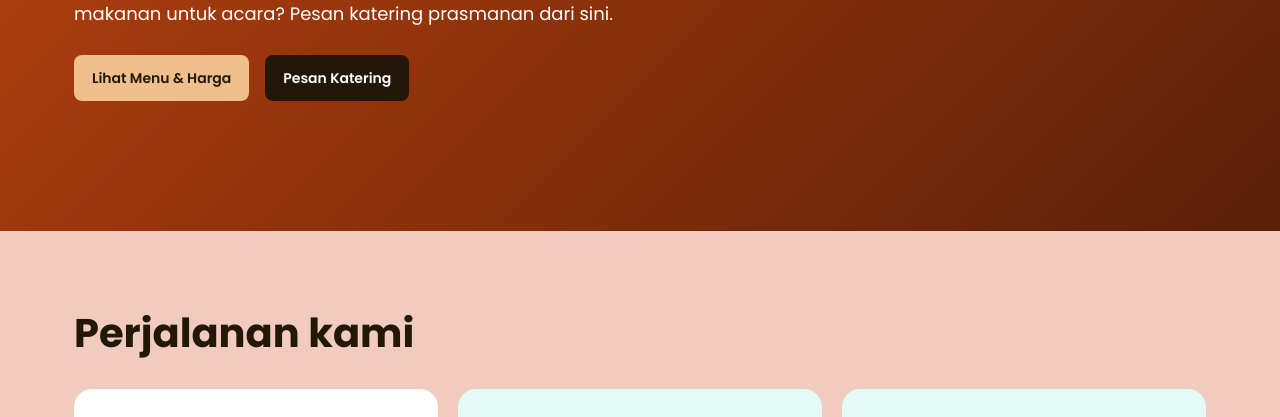
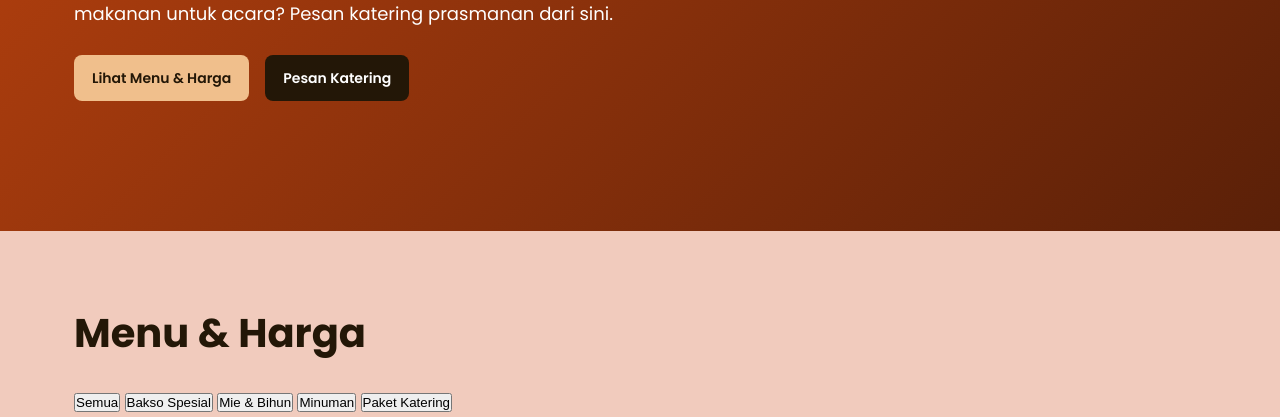
Before and after one commit to AhmadMuzaky24/Warung_Bakso_Atmo, a Laravel app: page / in a window 1280 px wide. Shown: the part 409-826 px from the top of the page. Run offline with Laravel 12, Linux system fonts and the light colour scheme; data comes from the database, SQL or seed files in the repository; style sheets or scripts are compiled from the project's sources.

Commit message:
feat: add home, menu detail, and about pages

```diff
--- a/resources/views/public/home.blade.php
+++ b/resources/views/public/home.blade.php
@@ -12,49 +12,72 @@
         <h1>Mie legendaris, dimasak segar setiap hari</h1>
         <p>Lihat menu, harga, dan lokasi dua cabang sebelum berangkat. Butuh makanan untuk acara? Pesan katering prasmanan dari sini.</p>
         <div class="hero__actions">
-            <a href="{{ url('/menu') }}" class="btn btn--light">Lihat Menu &amp; Harga</a>
+            <a href="#menu" class="btn btn--light">Lihat Menu &amp; Harga</a>
             {{-- TODO: route katering Sprint 4 --}}
             <a href="#" class="btn btn--dark">Pesan Katering</a>
         </div>
     </div>
 </section>
 
-{{-- PERJALANAN KAMI --}}
-<section class="section">
+{{-- MENU & HARGA --}}
+<section id="menu" class="section">
     <div class="container">
-        <h2 class="section__title">Perjalanan kami</h2>
+        <h2 class="section__title">Menu &amp; Harga</h2>
 
-        @php
+        @if ($categories->isEmpty())
+            <p>Menu belum tersedia.</p>
+        @else
+            <div class="filter-tabs" id="menu-filter">
+                <button type="button" class="filter-tab is-active" data-filter="all">Semua</button>
+                @foreach ($categories as $category)
+                    <button type="button" class="filter-tab" data-filter="{{ $category->id }}">
+                        {{ $category->name }}
+                    </button>
+                @endforeach
+            </div>
 
-            $journey = [
-                ['title' => '1979',    'text' => 'Berawal dari tahun 1979, Warung Pak Atmo hadir membawa cita rasa bakso yang menjadi bagian dari perjalanan kuliner selama puluhan tahun. Dari awal yang sederhana, Warung Pak Atmo terus melangkah untuk melayani pelanggan hingga saat ini.'],
-                ['title' => 'Cita Rasa dan Kualitas',  'text' => 'Kami berkomitmen untuk menyajikan cita rasa bakso yang lezat dan kualitas terbaik setiap hari.'],
-                ['title' => 'Lebih dari Sekadar Warung Bakso',  'text' => 'Kini, Warung Pak Atmo tidak hanya melayani pelanggan melalui dua cabang, tetapi juga menyediakan layanan katering untuk berbagai acara. Mulai dari kebutuhan keluarga hingga kegiatan bersama, kami siap menjadi bagian dari momen spesial Anda.'],
-            ];
-        @endphp
+            @foreach ($categories as $category)
+                <div class="menu-group" data-category="{{ $category->id }}">
+                    <h3 class="menu-group__title">{{ $category->name }}</h3>
+                    @if ($category->description)
+                        <p class="menu-group__desc">{{ $category->description }}</p>
+                    @endif
 
-        <div class="grid grid--3">
-            @foreach ($journey as $item)
-                <div class="journey-card {{ $loop->first ? 'journey-card--accent' : '' }}">
-                    <h3>{{ $item['title'] }}</h3>
-                    <p>{{ $item['text'] }}</p>
+                    <div class="grid grid--3 slider {{ $category->menus->count() > 3 ? 'slider--desktop' : '' }}">
+                        @foreach ($category->menus as $menu)
+                            <x-menu-card :menu="$menu" />
+                        @endforeach
+                    </div>
                 </div>
             @endforeach
+        @endif
+
+        <div style="margin-top: 28px">
+            <x-marketplace-buttons />
         </div>
     </div>
 </section>
 
-{{-- GALERI --}}
-<section class="section section--tight">
-    <div class="container">
-        <h2 class="section__title">Galeri</h2>
+@push('scripts')
+<script>
+    (function () {
+        var tabs = document.querySelectorAll('#menu-filter .filter-tab');
+        var groups = document.querySelectorAll('.menu-group');
 
-        <div class="grid grid--4">
-            {{-- TODO: ganti div ini dengan <img src="{{ asset('images/galeri/1.jpg') }}" alt="..."> --}}
-            @for ($i = 1; $i <= 4; $i++)
-                <div class="gallery-item"></div>
-            @endfor
-        </div>
-    </div>
-</section>
+        tabs.forEach(function (tab) {
+            tab.addEventListener('click', function () {
+                var f = tab.dataset.filter;
+                tabs.forEach(function (t) { t.classList.toggle('is-active', t === tab); });
+                groups.forEach(function (g) {
+                    g.hidden = !(f === 'all' || g.dataset.category === f);
+                });
+            });
+        });
+    })();
+</script>
+@endpush
+
+{{-- LOKASI --}}
+@include('public.partials.locations')
+
 @endsection
--- a/resources/views/public/locations.blade.php
+++ b/resources/views/public/partials/locations.blade.php
@@ -1,14 +1,9 @@
-@extends('layouts.public')
+<section id="lokasi" class="section">
+    <div class="container">
+        <h2 class="section__title">Lokasi</h2>
 
-@section('title', config('bakso_atmo.name') . ' - Lokasi')
-
-@section('content')
-<section class="section">
-    <div class="container">
-        <h1 class="section__title">Lokasi &amp; Kontak</h1>
-
-        <div class="grid grid--2">
-            @foreach ($branches as $branch)
+        <div class="grid grid--2 slider {{ count(config('bakso_atmo.branches')) > 2 ? 'slider--desktop' : '' }}">
+            @foreach (config('bakso_atmo.branches') as $branch)
                 <div class="info-card">
                     <h3>{{ $branch['name'] }}</h3>
                     <p>{{ $branch['address'] }}</p>
@@ -19,7 +14,5 @@
                 </div>
             @endforeach
         </div>
-
     </div>
 </section>
-@endsection
```
Also changed, not shown: resources/views/public/about.blade.php (added, +65 -0 lines), resources/views/public/menus/show.blade.php (added, +37 -0 lines).
